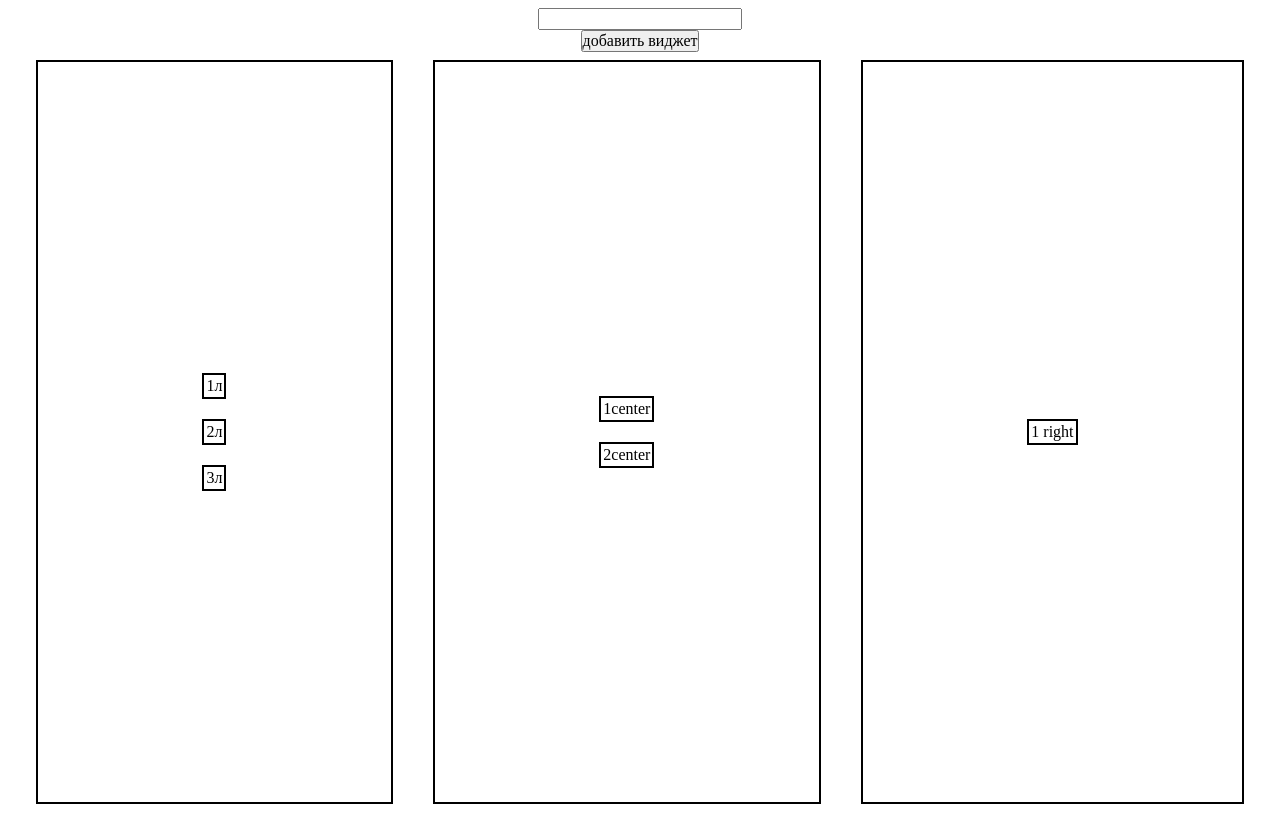
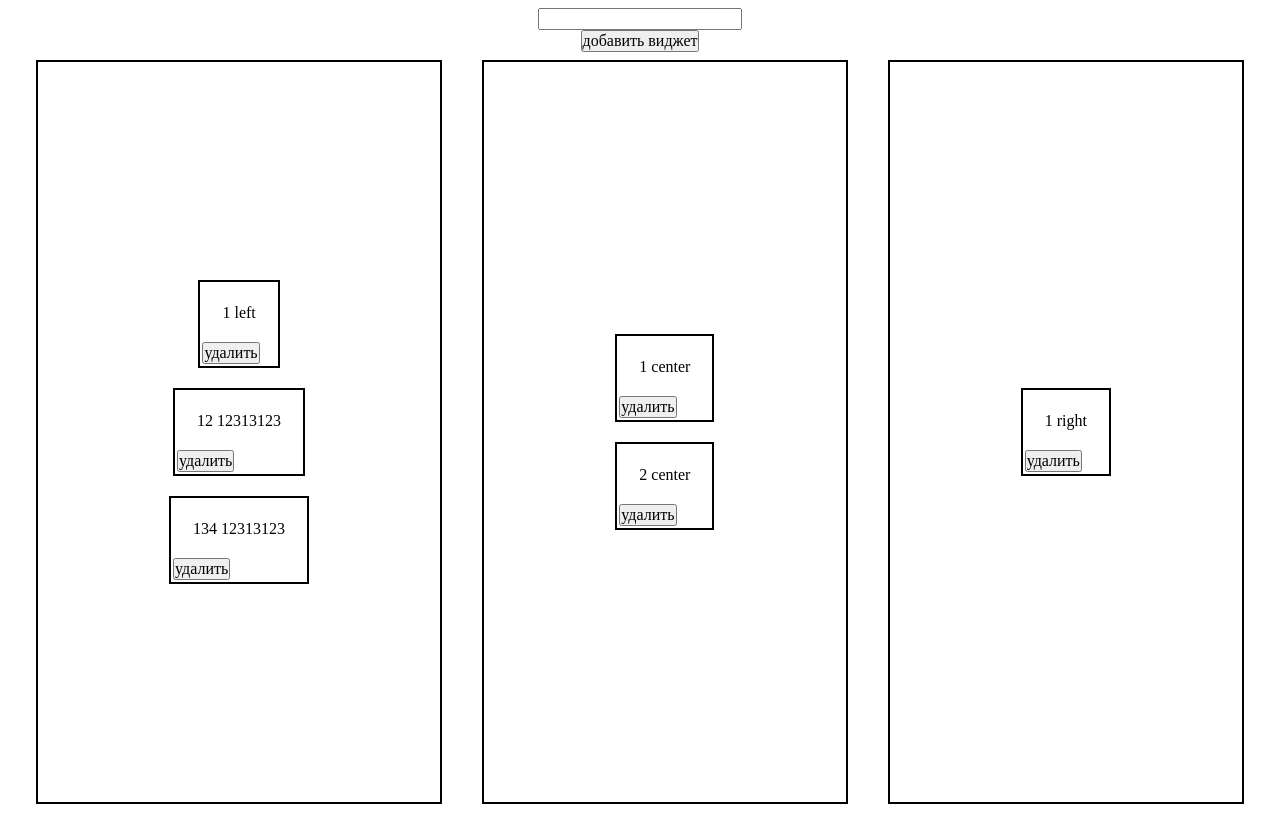
Before and after one commit to pipistrellla/udv-widget-app, a React (Create React App) app: page / in a window 1280 px wide. Built offline with nearby package versions, Linux system fonts and the light colour scheme.

Commit message:
реализовал удаление виджета и создал обертку для виджетов

```diff
--- a/src/components/page/MainPage/MainPage.tsx
+++ b/src/components/page/MainPage/MainPage.tsx
@@ -1,4 +1,5 @@
 import React, { FC, useState } from 'react';
+import WidgetWrap from 'components/ui/WidgetWrap/WidgetWrap';
 import cls from './MainPage.module.css';
 
 interface MainPageProps {
@@ -7,7 +8,7 @@ interface MainPageProps {
 
 export interface IWidget{
     id: number;
-    title: string
+    title: any
 }
 
 export interface IWidgetBoard {
@@ -21,21 +22,21 @@ const MainPage: FC<MainPageProps> = () => {
         {
             id: 1,
             items: [
-                { id: 1, title: '1л' },
-                { id: 2, title: '2л' },
-                { id: 3, title: '3л' }],
+                { id: 1, title: <WidgetWrap>1 left</WidgetWrap> },
+                { id: 2, title: <WidgetWrap>12 12313123</WidgetWrap> },
+                { id: 3, title: <WidgetWrap>134 12313123</WidgetWrap> }],
         },
         {
             id: 2,
             items: [
-                { id: 4, title: '1center' },
-                { id: 5, title: '2center' },
+                { id: 4, title: <WidgetWrap>1 center</WidgetWrap> },
+                { id: 5, title: <WidgetWrap>2 center</WidgetWrap> },
             ],
         },
         {
             id: 3,
             items: [
-                { id: 6, title: '1 right' },
+                { id: 6, title: <WidgetWrap>1 right</WidgetWrap> },
             ],
         },
 
@@ -76,9 +77,9 @@ const MainPage: FC<MainPageProps> = () => {
 
         e.preventDefault();
 
-        const currentIndex = currentBoard!.items.indexOf(currentWidget!);
+        const currentIndex:number = currentBoard!.items.indexOf(currentWidget!);
         currentBoard!.items.splice(currentIndex, 1);
-        const dropIndex = board.items.indexOf(widget);
+        const dropIndex:number = board.items.indexOf(widget);
         board.items.splice(dropIndex + 1, 0, currentWidget!);
 
         setWidgetBoards(WidgetBoards.map((b) => {
@@ -101,7 +102,7 @@ const MainPage: FC<MainPageProps> = () => {
             return;
 
         board.items.push(currentWidget!);
-        const currentIndex = currentBoard!.items.indexOf(currentWidget!);
+        const currentIndex:number = currentBoard!.items.indexOf(currentWidget!);
         currentBoard!.items.splice(currentIndex, 1);
         setWidgetBoards(WidgetBoards.map((b) => {
 
@@ -125,9 +126,39 @@ const MainPage: FC<MainPageProps> = () => {
             [
                 WidgetBoards[0],
                 WidgetBoards[1],
-                { id: 3, items: [...WidgetBoards[2].items, { id: Date.now(), title: text }] },
+                {
+                    id: 3,
+                    items: [...WidgetBoards[2].items, {
+                        id: Date.now(),
+                        title: <WidgetWrap>{text}</WidgetWrap>,
+                    }],
+                },
             ],
         );
+
+    };
+
+    const deleteWidget = (
+        e: React.MouseEvent<HTMLButtonElement, MouseEvent>,
+        widget:IWidget,
+        board:IWidgetBoard,
+    ):void => {
+
+        e.preventDefault();
+
+        const currentIndex:number = board!.items.indexOf(widget!);
+        board.items.splice(currentIndex, 1);
+        setWidgetBoards(WidgetBoards.map((b) => {
+
+            if (b.id === board.id)
+                return board;
+
+            if (b.id === board!.id)
+                return board!;
+
+            return b;
+
+        }));
 
     };
 
@@ -143,6 +174,7 @@ const MainPage: FC<MainPageProps> = () => {
                         onDragOver={(e:React.DragEvent<HTMLDivElement>) => DragOverHandler(e)}
                         onDrop={(e:React.DragEvent<HTMLDivElement>) => DropWidgetHandler(e, board)}
                         className={cls.MainPageWidgetBoard}
+                        key={board.id}
                     >
 
                         {board.items.map((widget) => (
@@ -154,8 +186,17 @@ const MainPage: FC<MainPageProps> = () => {
                                 onDrop={(e:React.DragEvent<HTMLDivElement>) => DropHandler(e, board, widget)}
                                 className={cls.Widget}
                                 draggable
+                                key={widget.id}
                             >
                                 {widget.title}
+                                <button
+                                    type="button"
+                                    onClick={
+                                        (e: React.MouseEvent<HTMLButtonElement, MouseEvent>) => deleteWidget(e, widget, board)
+                                    }
+                                >
+                                    удалить
+                                </button>
                             </div>
                         ))}
 
--- /dev/null
+++ b/src/components/ui/WidgetWrap/WidgetWrap.module.css
@@ -0,0 +1,3 @@
+.WidgetPage{
+    padding:20px
+}
--- /dev/null
+++ b/src/components/ui/WidgetWrap/WidgetWrap.tsx
@@ -0,0 +1,14 @@
+import React, { FC } from 'react';
+import cls from './WidgetWrap.module.css';
+
+interface WidgetWrapProps {
+    children: React.ReactNode
+}
+
+const WidgetWrap: FC<WidgetWrapProps> = ({ children }) => (
+    <div className={cls.WidgetPage}>
+        {children}
+    </div>
+);
+
+export default WidgetWrap;
```
